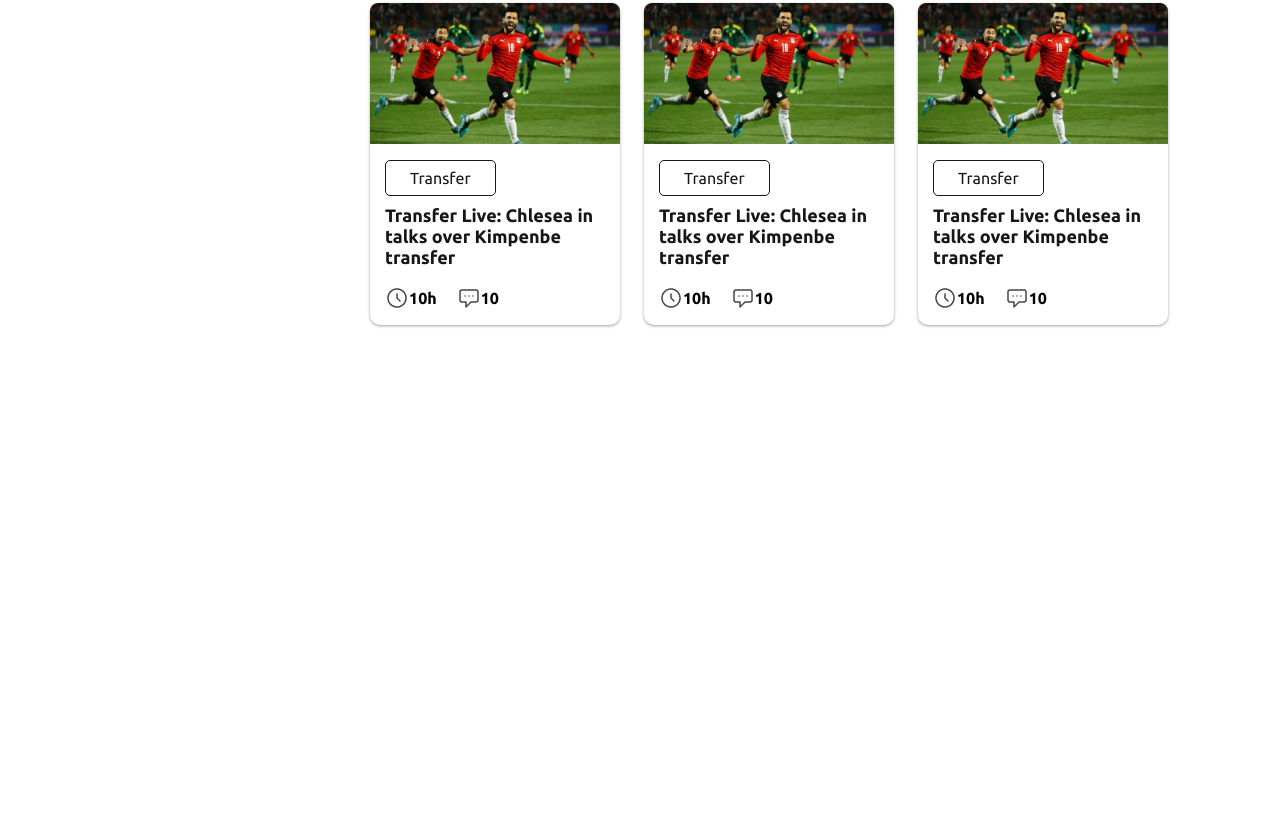
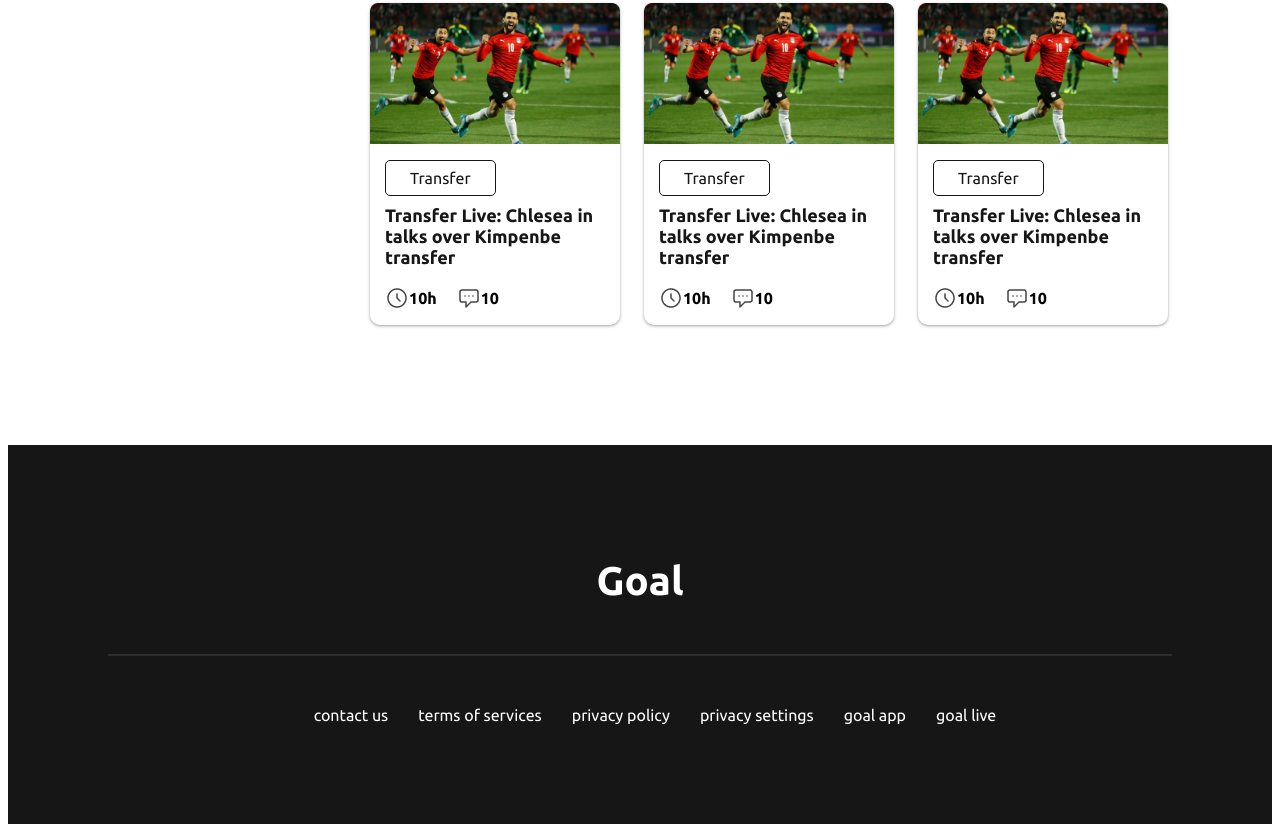
Before and after one commit to anichu/world-cup, a plain HTML site: page index.html in a window 1280 px wide. Shown: the part 1348-2180 px from the top of the page. Before the commit the page ends 1801 px from the top, so only its background shows below. Drawn offline with Linux system fonts and the light colour scheme.

Commit message:
added footer

```diff
--- a/css/style.css
+++ b/css/style.css
@@ -6,8 +6,10 @@ a {
 
 body {
 	background-color: white;
+	font-family: "Ubuntu", sans-serif;
+}
+main {
 	padding: 20px 100px;
-	font-family: "Ubuntu", sans-serif;
 }
 /* Banner styles */
 
@@ -139,3 +141,26 @@ body {
 	font-size: 18px;
 	color: #161616;
 }
+
+footer {
+	background-color: #161616;
+	padding: 20px 100px;
+	color: white;
+	text-align: center;
+	padding-bottom: 100px;
+	padding-top: 80px;
+}
+
+.footer-link a {
+	color: white;
+	margin-left: 30px;
+}
+
+hr {
+	margin: 50px 0px;
+	border: 0.01px solid rgba(255, 255, 255, 0.1);
+}
+
+footer h2 {
+	font-size: 40px;
+}
--- a/index.html
+++ b/index.html
@@ -198,5 +198,16 @@
 				</div>
 			</section>
 		</main>
+
+		<!-- footer -->
+		<footer>
+			<h2>Goal</h2>
+			<hr />
+			<div class="footer-link">
+				<a href="#">contact us</a><a href="">terms of services</a
+				><a href="">privacy policy</a><a href="">privacy settings</a
+				><a href="">goal app</a><a href="">goal live</a>
+			</div>
+		</footer>
 	</body>
 </html>
```
